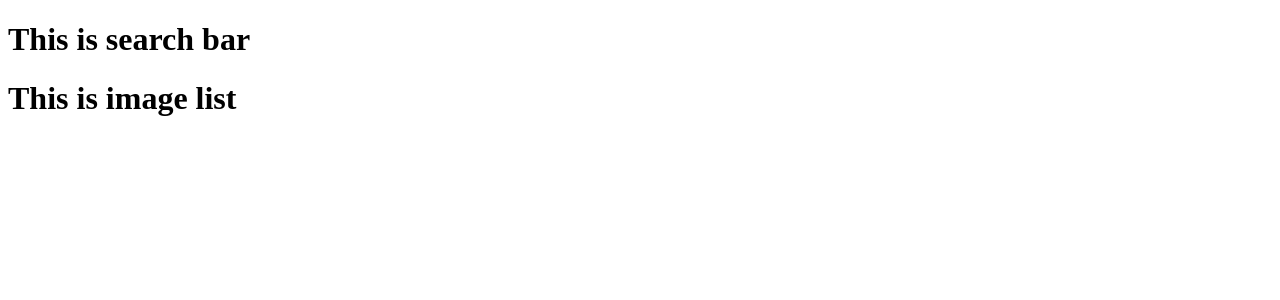
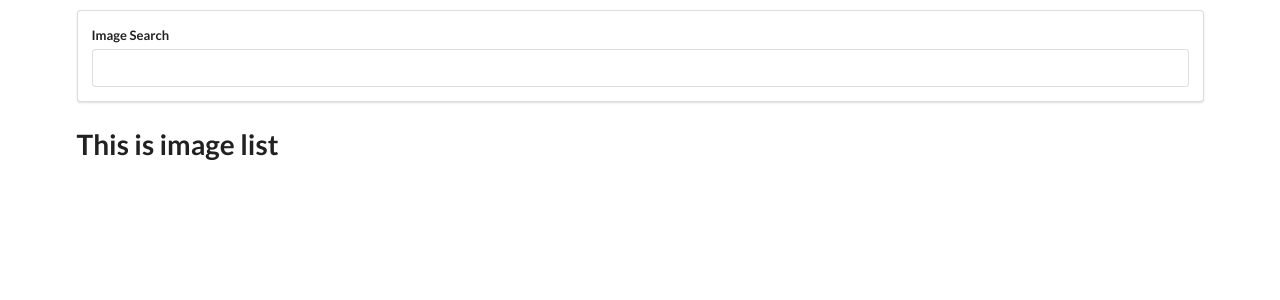
Before and after one commit to bhavikvashi1804/picsSearchAppInReact, a React (Create React App) app: page / in a window 1280 px wide. Shown: the top 300 px of the page. Built offline with nearby package versions, Linux system fonts and the light colour scheme.

Commit message:
SearchBar UI

```diff
--- a/public/index.html
+++ b/public/index.html
@@ -9,6 +9,7 @@
       name="description"
       content="Web site created using create-react-app"
     />
+    <link rel="stylesheet" href="https://cdnjs.cloudflare.com/ajax/libs/semantic-ui/2.4.1/semantic.min.css" />
     <link rel="apple-touch-icon" href="%PUBLIC_URL%/logo192.png" />
     <!--
       manifest.json provides metadata used when your web app is installed on a
--- a/src/Components/App.jsx
+++ b/src/Components/App.jsx
@@ -4,7 +4,7 @@
 
 const App=()=>{
     return (
-        <div>
+        <div className="ui container" style={{marginTop:'10px'}}>
             <SearchBar />
             <ImageList />
         </div>
--- a/src/Components/SearchBar.jsx
+++ b/src/Components/SearchBar.jsx
@@ -1,7 +1,19 @@
 import React from 'react';
 
-const SearchBar=()=>{
-    return (<h1>This is search bar</h1>);
+class SearchBar extends React.Component{
+
+    render(){
+        return (
+            <div className="ui segment">
+                <form className="ui form">
+                    <div className="field">
+                        <label>Image Search</label>
+                        <input type="text" />
+                    </div>
+                </form>
+            </div>
+        );
+    }
 }
 
 export default SearchBar;
```
